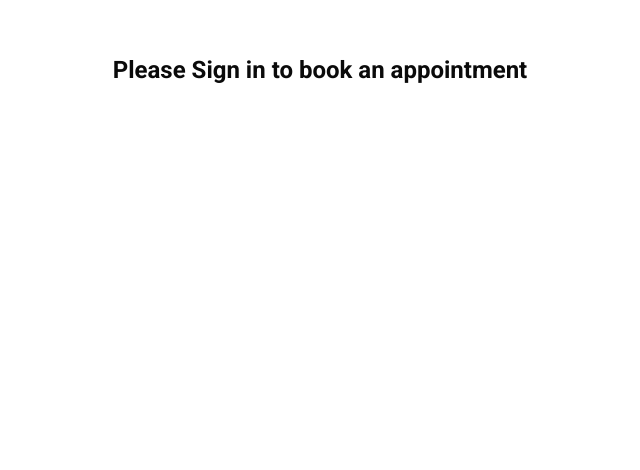
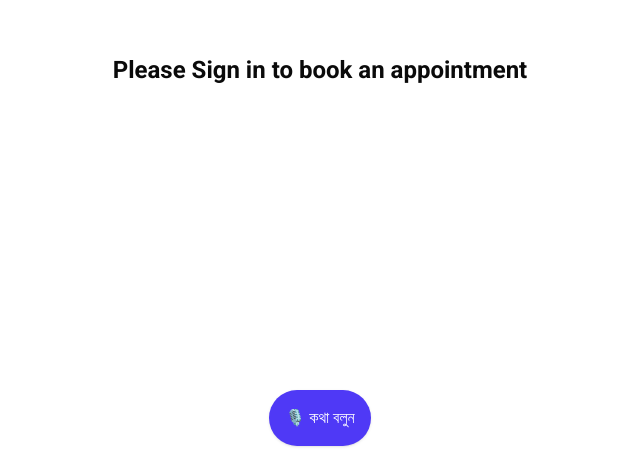
Before and after one commit to dksaddy/telecure, a Next.js app: page /appointment in a window 1280 px wide. Shown: the part 330-800 px from the top of the page, without its empty margins (320-960 px from the left). Built offline with nearby package versions, Linux system fonts and the light colour scheme.

Commit message:
Voice Navigation With Backend Final

```diff
--- /dev/null
+++ b/app/context/VoiceContext.jsx
@@ -0,0 +1,16 @@
+// app/context/VoiceContext.jsx
+import { createContext, useContext, useState } from 'react';
+
+export const VoiceContext = createContext();
+
+export const VoiceProvider = ({ children }) => {
+  const [lastIntent, setLastIntent] = useState(null);
+
+  return (
+    <VoiceContext.Provider value={{ lastIntent, setLastIntent }}>
+      {children}
+    </VoiceContext.Provider>
+  );
+};
+
+export const useVoice = () => useContext(VoiceContext);
--- /dev/null
+++ b/app/global_components/VoiceInput.jsx
@@ -0,0 +1,37 @@
+"use client";
+import { useEffect, useRef } from "react";
+
+export default function VoiceInput({ onTranscribe }) {
+  const recognitionRef = useRef(null);
+
+  useEffect(() => {
+    const SpeechRecognition = window.SpeechRecognition || window.webkitSpeechRecognition;
+    if (!SpeechRecognition) return;
+
+    const recognition = new SpeechRecognition();
+    recognition.lang = "bn-BD";
+    recognition.interimResults = false;
+    recognition.maxAlternatives = 1;
+
+    recognition.onresult = (event) => {
+      const transcript = event.results[0][0].transcript;
+      onTranscribe(transcript);
+    };
+
+    recognitionRef.current = recognition;
+  }, [onTranscribe]);
+
+  const handleListen = () => {
+    recognitionRef.current?.start();
+  };
+
+  return (
+    <button
+      onClick={handleListen}
+      className="bg-indigo-600 text-white px-4 py-4 rounded-full shadow hover:scale-105 transition"
+      aria-label="Start voice recognition"
+    >
+      🎙️ কথা বলুন
+    </button>
+  );
+}
--- /dev/null
+++ b/app/global_components/VoiceNavigator.jsx
@@ -0,0 +1,47 @@
+"use client";
+import { useRouter } from "next/navigation";
+import VoiceInput from "./VoiceInput";
+
+export default function VoiceNavigator() {
+  const router = useRouter();
+
+  const handleTranscribe = async (text) => {
+    try {
+      const res = await fetch(
+        "https://telecure-nlu-final.onrender.com/predict",
+        {
+          method: "POST",
+          headers: { "Content-Type": "application/json" },
+          body: JSON.stringify({ text }),
+        }
+      );
+      console.log("Sending text:", text);
+
+      const data = await res.json();
+      const route = data.url;
+      const responseText = data.response;
+
+      // Optional: Voice feedback for intent recognition
+      if ("speechSynthesis" in window && responseText) {
+        const utterance = new SpeechSynthesisUtterance(responseText);
+        utterance.lang = "bn-BD"; // Bengali voice (if available)
+        speechSynthesis.speak(utterance);
+      }
+
+      if (route) {
+        router.push(route);
+      } else {
+        alert("ভয়েস কমান্ড বুঝা যায়নি!");
+      }
+    } catch (error) {
+      console.error("Voice intent error:", error);
+      alert("সার্ভারে সমস্যা হয়েছে। দয়া করে পরে চেষ্টা করুন!");
+    }
+  };
+
+  return (
+    <div className="fixed bottom-6 left-0 right-0 flex justify-center items-center z-50">
+      <VoiceInput onTranscribe={handleTranscribe} />
+    </div>
+  );
+}
--- a/app/layout.jsx
+++ b/app/layout.jsx
@@ -4,6 +4,7 @@ import Header from "./global_components/Header";
 import Footer from "./global_components/Footer";
 import "./globals.css";
 import { AuthProvider } from "./context/AuthContext";
+import VoiceNavigator from "./global_components/VoiceNavigator";
 
 const roboto = Roboto({
   subsets: ["latin"],
@@ -32,6 +33,7 @@ export default function RootLayout({ children }) {
         <AuthProvider>
           {children}
           <Footer />
+          <VoiceNavigator /> {/* 🎤 Floating mic button */}
         </AuthProvider>
       </body>
     </html>
--- a/app/page.jsx
+++ b/app/page.jsx
@@ -18,6 +18,7 @@ import { Avatar, AvatarFallback, AvatarImage } from "@/components/ui/avatar";
 import Image from "next/image";
 import { useRouter } from "next/navigation";
 import { useAuth } from "./context/AuthContext";
+import VoiceNavigator from "./global_components/VoiceNavigator"
 
 export default function TelemedicineLanding() {
   const [isScrolled, setIsScrolled] = useState(false);
@@ -492,6 +493,8 @@ export default function TelemedicineLanding() {
           </div>
         </div>
       </section>
+      {/* Drop this toward the end or inside hero */}
+      {user && <VoiceNavigator />}
     </div>
   );
 }
```
